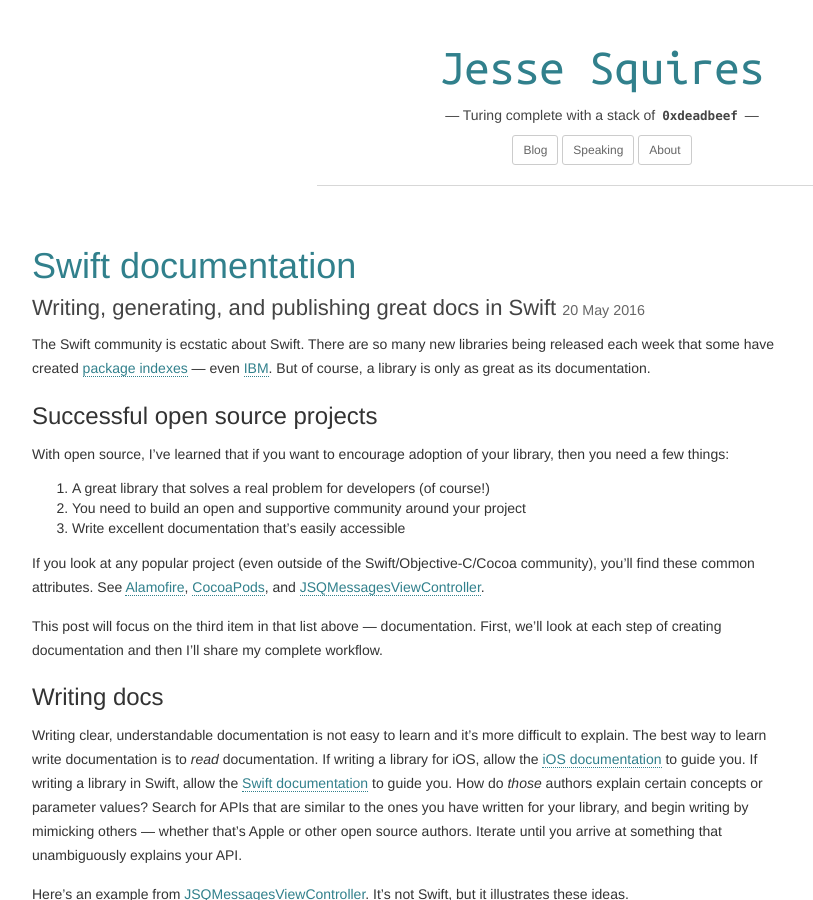
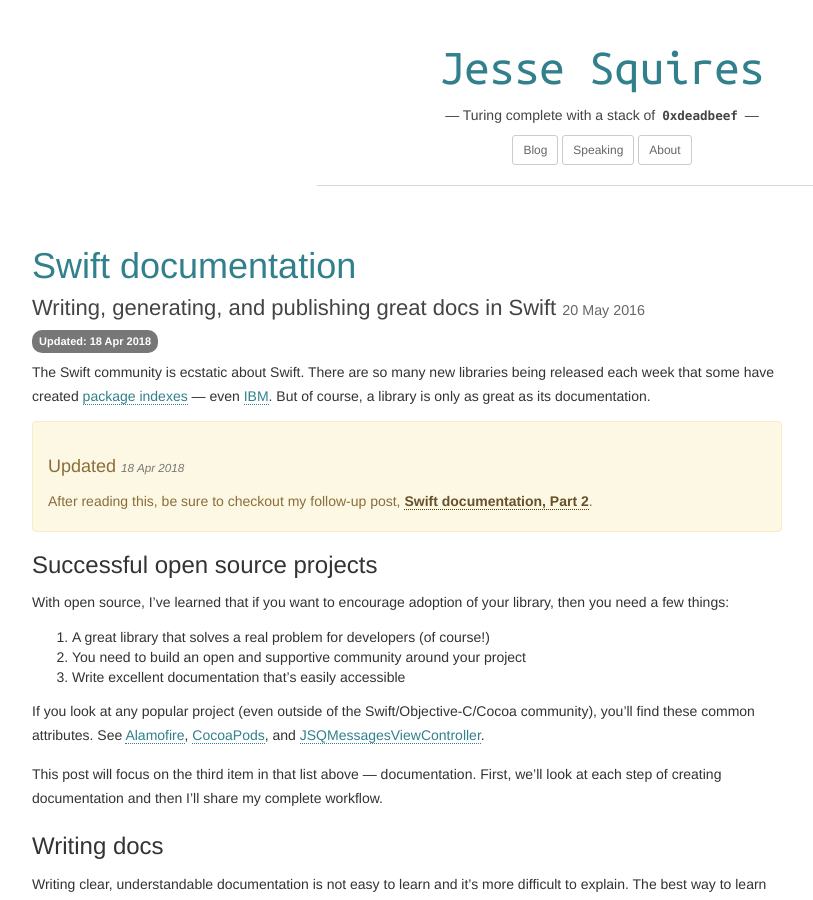
Before and after one commit to jessesquires/jessesquires.com, a Jekyll site: the page built from _posts/2016-05-20-swift-documentation.md, in a window 1280 px wide and 900 px high. Shown: the whole window, without its empty margins (38-851 px from the left). Built offline with Jekyll 4.4.1, drawn with Linux system fonts in a browser that asks for light colours; nearby versions of some CDN libraries; library files that are not in the unit come from our copies.

Commit message:
add new update notices to older posts

```diff
--- a/_posts/2016-05-20-swift-documentation.md
+++ b/_posts/2016-05-20-swift-documentation.md
@@ -2,6 +2,7 @@
 layout: post
 title: Swift documentation
 subtitle: Writing, generating, and publishing great docs in Swift
+date-updated: 18 Apr 2018
 image:
     file: feels_good_docs.jpg
     alt: 100% docs
@@ -13,6 +14,10 @@ image:
 The Swift community is ecstatic about Swift. There are so many new libraries being released each week that some have created [package indexes](https://swiftmodules.com) &mdash; even [IBM](https://developer.ibm.com/swift/products/package-catalog/). But of course, a library is only as great as its documentation.
 
 <!--excerpt-->
+
+{% include updated_notice.html
+    update_message='After reading this, be sure to checkout my follow-up post, <a href="https://www.jessesquires.com/blog/swift-documentation-part-2/" class="alert-link">Swift documentation, Part 2</a>.'
+%}
 
 ### Successful open source projects
 
```
Also changed, not shown: _posts/2017-10-01-floating-point-swift-ulp-and-epsilon.md (+5 -0 lines).
